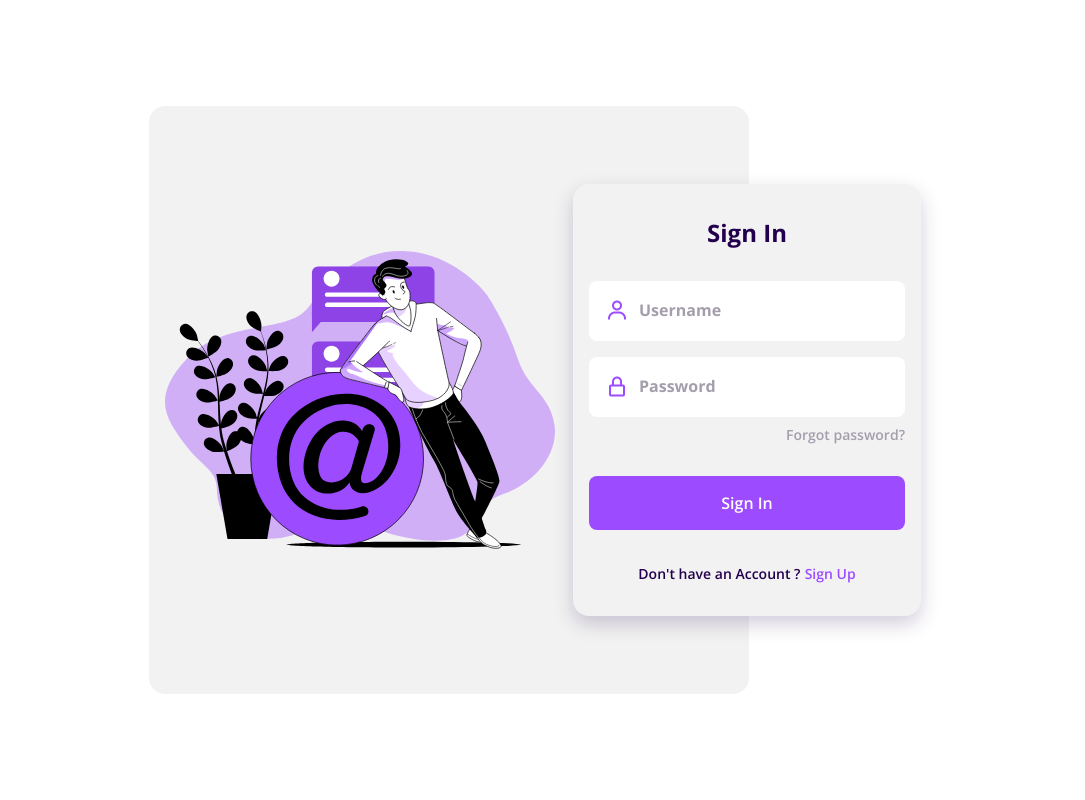
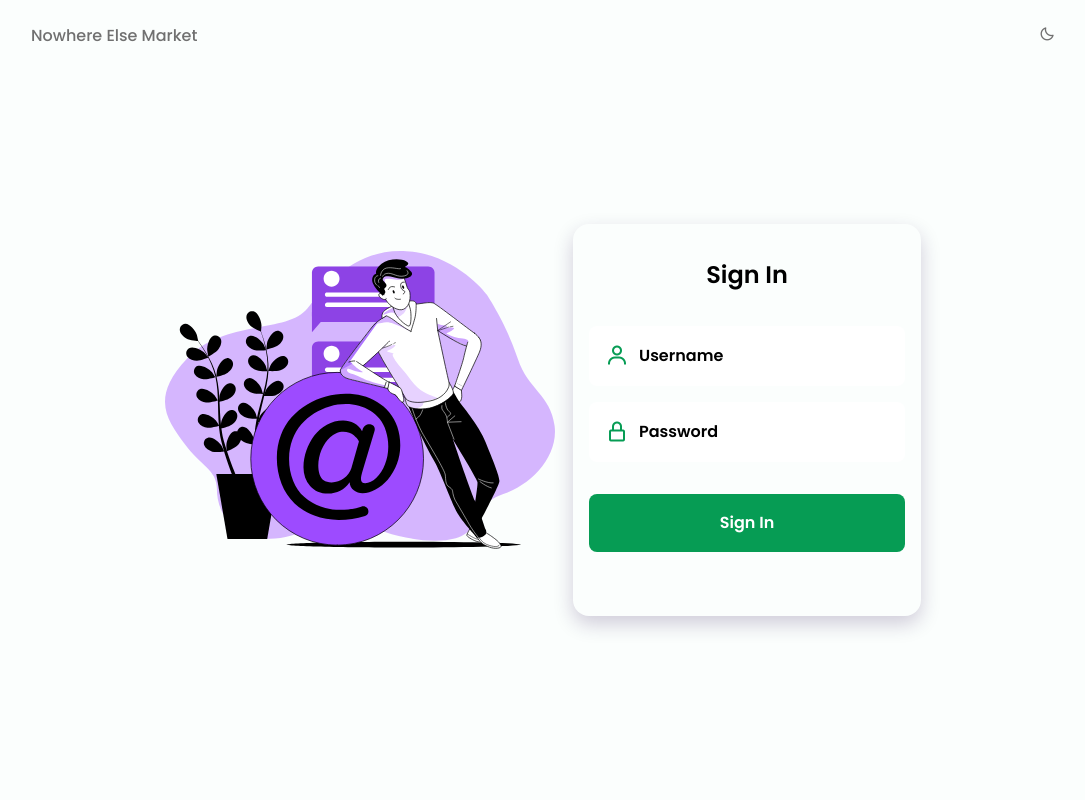
Before and after one commit to farahfuaad/FinalYearProject-SmartTrolleySystem, a PHP site: page /login.html in a window 1280 px wide. Shown: the whole page, without its empty margins (97-1182 px from the left). Run offline with PHP 8.4, Linux system fonts and the light colour scheme.

Commit message:
edit some of the css

```diff
--- a/login.html
+++ b/login.html
@@ -5,14 +5,33 @@
         <meta name="viewport" content="width=device-width, initial-scale=1.0">
 
         <!-- ===== CSS ===== -->
-        <link rel="stylesheet" href="assets/css/loginstyles.css">
+        <link rel="stylesheet" href="assets/css/styles.css">
+        <link rel="stylesheet" href="loginassets/css/loginstyles.css">
 
         <!-- ===== BOX ICONS ===== -->
         <link href='https://cdn.jsdelivr.net/npm/boxicons@2.0.5/css/boxicons.min.css' rel='stylesheet'>
 
-        <title>Responsive Login Form Sign In Sign Up</title>
+        <title>Log In</title>
     </head>
     <body>
+        <!--========== HEADER ==========-->
+        <header class="l-header" id="header">
+            <nav class="nav bd-container">
+                <a href="index.html" class="nav__logo">Nowhere Else Market</a>
+
+                <div class="nav__menu" id="nav-menu">
+                    <ul class="nav__list">
+                        <li><i class='bx bx-moon change-theme' id="theme-button"></i></li>
+                    </ul>
+                </div>
+
+                <div class="nav__toggle" id="nav-toggle">
+                    <i class='bx bx-menu'></i>
+                </div>
+            </nav>
+        </header>
+
+        <!--========== LOGIN ==========-->
         <div class="login">
             <div class="login__content">
                 <div class="login__img">
@@ -33,14 +52,7 @@
                             <input type="password" placeholder="Password" class="login__input">
                         </div>
 
-                        <a href="#" class="login__forgot">Forgot password?</a>
-
-                        <a href="#" class="login__button">Sign In</a>
-
-                        <div>
-                            <span class="login__account">Don't have an Account ?</span>
-                            <span class="login__signin" id="sign-up">Sign Up</span>
-                        </div>
+                        <a href="inventory.html" class="login__button">Sign In</a>
                     </form>
 
                     <form action="" class="login__create none" id="login-up">
@@ -61,24 +73,16 @@
                             <input type="password" placeholder="Password" class="login__input">
                         </div>
 
-                        <a href="#" class="login__button">Sign Up</a>
-
                         <div>
-                            <span class="login__account">Already have an Account ?</span>
                             <span class="login__signup" id="sign-in">Sign In</span>
                         </div>
 
-                        <div class="login__social">
-                            <a href="#" class="login__social-icon"><i class='bx bxl-facebook' ></i></a>
-                            <a href="#" class="login__social-icon"><i class='bx bxl-twitter' ></i></a>
-                            <a href="#" class="login__social-icon"><i class='bx bxl-google' ></i></a>
-                        </div>
                     </form>
                 </div>
             </div>
         </div>
 
         <!--===== MAIN JS =====-->
-        <script src="assets/js/main.js"></script>
+        <script src="loginassets/js/main.js"></script>
     </body>
 </html>
--- a/loginassets/css/loginstyles.css
+++ b/loginassets/css/loginstyles.css
@@ -1,19 +1,26 @@
 /*===== GOOGLE FONTS =====*/
-@import url("https://fonts.googleapis.com/css2?family=Open+Sans:wght@400;600;700&display=swap");
+@import url("https://fonts.googleapis.com/css2?family=Poppins:wght@400;500;600&display=swap");
 
 /*===== VARIABLES CSS =====*/
 :root{
-  /*===== Colores =====*/
-  --first-color: #9D4BFF;
-  --first-color-dark: #23004D;
-  --first-color-light: #A49EAC;
-  --first-color-lighten: #F2F2F2;
+  /*===== Colors =====*/
+  --first-color: #069C54;
+  --first-color-alt: #048654;
+  --title-color: #393939;
+  --text-color: #707070;
+  --text-color-light: #A6A6A6;
+  --body-color: #FBFEFD;
+  --container-color: #FFFFFF;
 
   /*===== Font and typography =====*/
-  --body-font: 'Open Sans', sans-serif;
+  --body-font: 'Poppins', sans-serif;
+  --biggest-font-size: 2.25rem;
   --h1-font-size: 1.5rem;
+  --h2-font-size: 1.25rem;
+  --h3-font-size: 1rem;
   --normal-font-size: .938rem;
   --small-font-size: .813rem;
+  --smaller-font-size: .75rem;
 }
 
 @media screen and (min-width: 768px){
@@ -65,6 +72,7 @@ img{
 
 .login__img{
   justify-self: center;
+
 }
 
 .login__img img{
```
Also changed, not shown: inventory.html (added).
